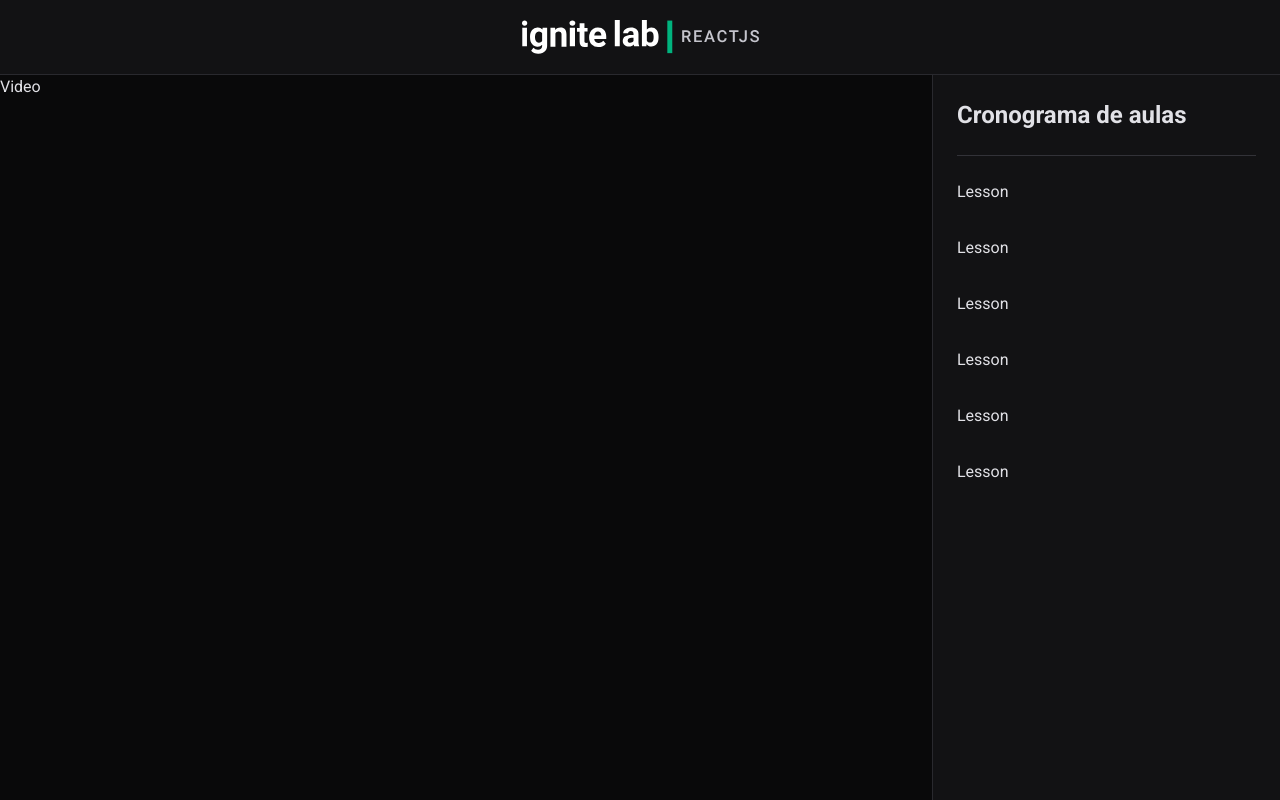
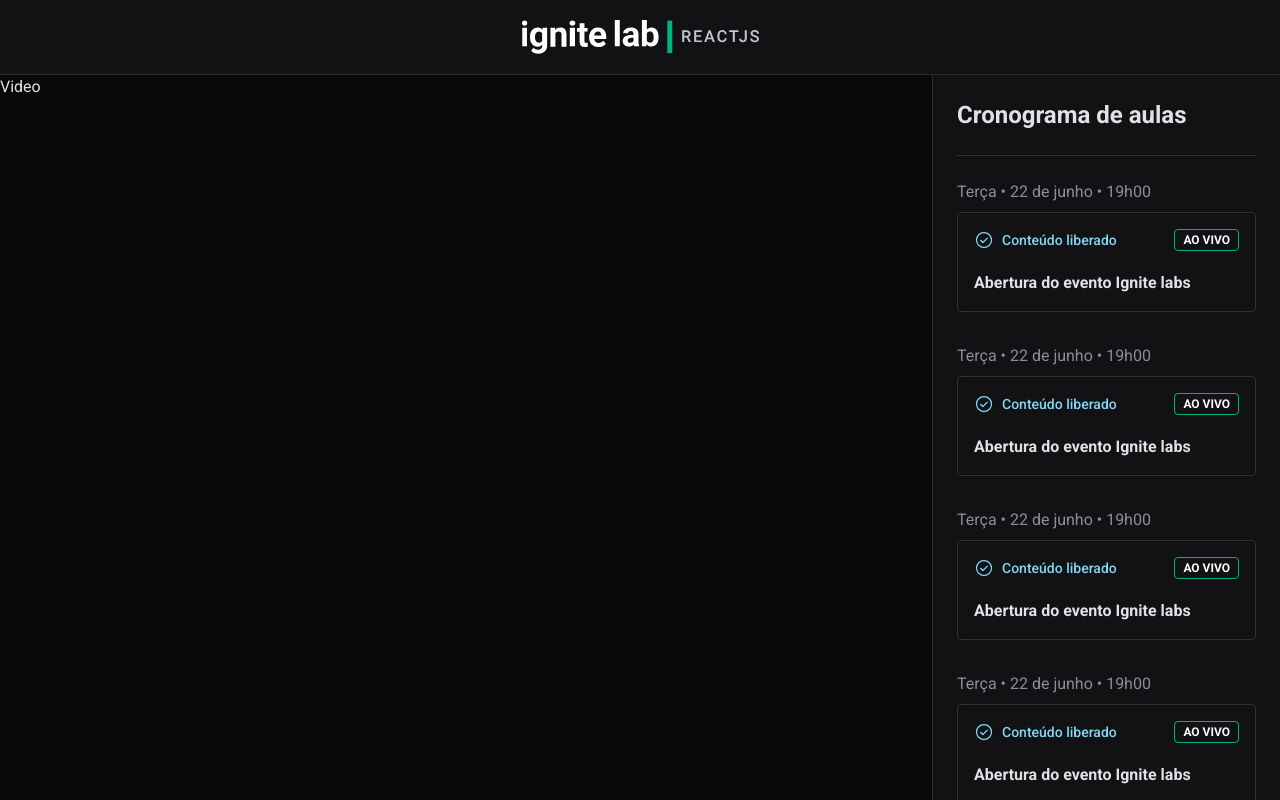
Before and after one commit to wallacewolv/event-plataform, a React (Vite) app: page / in a window 1280 px wide. Shown: the top 800 px of the page. Built offline with nearby package versions, Linux system fonts and the light colour scheme.

Commit message:
feat: Criando conteudo para o Lesson

```diff
--- a/package.json
+++ b/package.json
@@ -10,6 +10,7 @@
   "dependencies": {
     "@apollo/client": "^3.6.8",
     "graphql": "^16.5.0",
+    "phosphor-react": "^1.4.1",
     "react": "^18.0.0",
     "react-dom": "^18.0.0"
   },
--- a/src/components/Lesson.tsx
+++ b/src/components/Lesson.tsx
@@ -1,7 +1,26 @@
+import { CheckCircle } from 'phosphor-react'
+
 export function Lesson() {
   return (
-    <div>
-      Lesson
-    </div>
+    <a href="#">
+      <span className="text-gray-300">
+        Terça • 22 de junho • 19h00
+      </span>
+
+      <div className="rounded border border-gray-500 p-4 mt-2">
+        <header className="flex items-center justify-between">
+          <span className="text-sm text-blue-500 font-medium flex items-center gap-2">
+            <CheckCircle size={20} />
+            Conteúdo liberado
+          </span>
+          <span className="text-xs rounded py-[0.125rem] px-2 text-white border border-green-300 font-bold">
+            AO VIVO
+          </span>
+        </header>
+        <strong className="text-gary-200 mt-5 block">
+          Abertura do evento Ignite labs
+        </strong>
+      </div>
+    </a>
   );
 }
```
Also changed, not shown: 1 other file (tests, documents, lock files or other folders).
